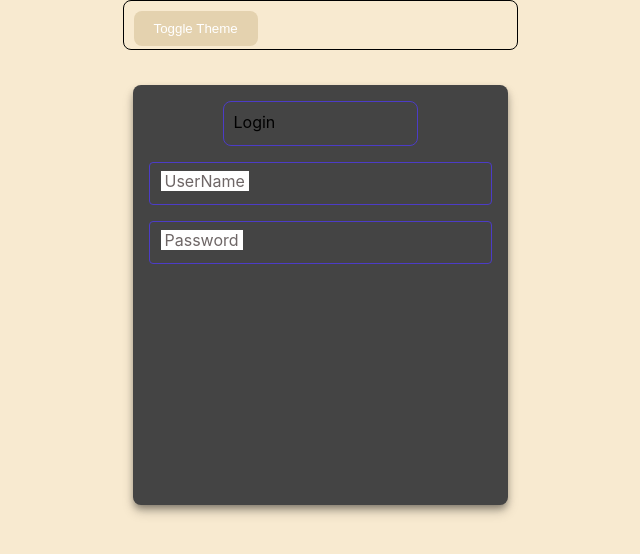
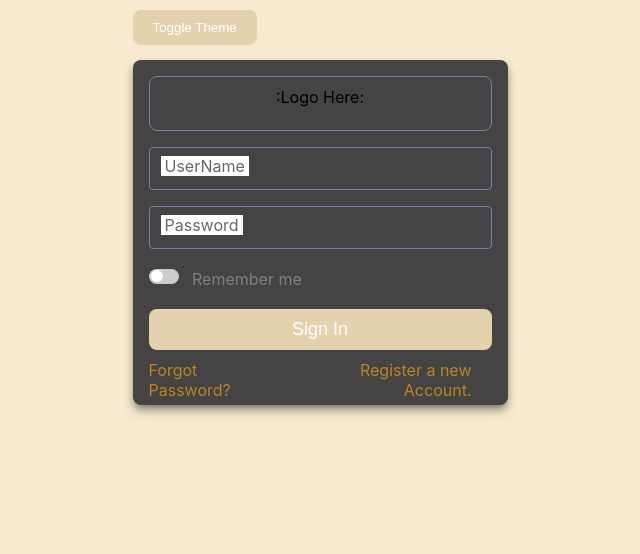
Before and after one commit to ddcroft73/life-package-fe, a React (Create React App) app: page / in a window 1280 px wide. Shown: the top 554 px of the page, without its empty margins (320-960 px from the left). Built offline with nearby package versions, Linux system fonts and the light colour scheme.

Commit message:
getting closer on decideing a pallete for Dark.

```diff
--- a/src/App.css
+++ b/src/App.css
@@ -30,6 +30,8 @@ body {
 
   display: flex;
   justify-content: center;
+  align-items: center;
+  flex-direction: column;
 }
 
 /* dark theme */
--- a/src/App.js
+++ b/src/App.js
@@ -14,6 +14,7 @@ const App = () => {
             <Box style={{
                 height: 50,
                 width: '100%',
+                border:"none",
             }}><ThemeToggle /></Box>
 
             <Login />
--- a/src/components/Login.js
+++ b/src/components/Login.js
@@ -6,7 +6,7 @@ import Button from "../components/elements/Button.js";
 import TextBox from '../components/elements/TextBox.js'
 import ThemeContext from '../theme/ThemeContext';
 import Paper from '../components/elements/Paper.js'
-
+import ToggleSwitch from '../components/elements/ToggleSwitch.js'
 
 const  Login = () => {
   const [email, setEmail] = useState('');
@@ -33,16 +33,32 @@ const  Login = () => {
        <Paper elevation={4}
             style={{
               width: '375px',
-              height: '420px',
+              height: '345px',
               backgroundColor: '#444444',
             }}>
 
 
            <Box style={{ border:'none',height:'auto', width:'100%', padding: 0, display: 'flex', justifyContent: 'center',}}>
-              <Box style={{backgroundColor:'#444444',border:"1px solid #4c3cc7",height:45, width:195}}>Login</Box>
+              <Box style={{
+                textAlign: "center",
+                backgroundColor:'#44644',
+                border:"1px solid #817caa", height:55, width:"100%"}}>:Logo Here:</Box>
            </Box>
            <TextBox  label="UserName" type="text" width="100%" containerPadding={0} />
            <TextBox  label="Password" type="password" width="100%" containerPadding={0} />
+           <Box style={{border:"none", paddingTop: 20,paddingLeft: 0, color: 'gray'}}
+
+           ><ToggleSwitch />&nbsp;&nbsp;&nbsp;Remember me</Box>
+           <Button style={{marginTop: 10,width: '100%', fontSize:"18px"}}> Sign In</Button>
+
+           <Box style={{border: "none", color: " #bd841b", paddingTop: 10, paddingLeft:0, display: 'flex'}}>
+               <Box style={{border: "none", paddingTop: 0, paddingLeft:0}}>
+                Forgot Password?
+              </Box>
+              <Box style={{border: "none", paddingTop: 0, paddingLeft:10, textAlign: 'end'}}>
+                Register a new Account.
+              </Box>
+           </Box>
        </Paper>
    </Box>
 
--- a/src/components/elements/Box.js
+++ b/src/components/elements/Box.js
@@ -2,8 +2,8 @@
 const Box = ({ children, style }) => {
 
     const defaultStyle = {
-        width: '100%',
-        height: '100%',
+        width: 'auto',
+        height: 'auto',
         border: '1px solid black',
         borderRadius: '8px',
         padding: 10,
--- a/src/components/elements/TextBox.css
+++ b/src/components/elements/TextBox.css
@@ -7,7 +7,7 @@
 }
 
 .floating-label-input {
-  border: 1px solid #4c3cc7;
+  border: 1px solid #817caa;  /*#4c3cc7;*/
   border-radius: 4px;
   padding: 10px 12px;
   transition: all 0.3s ease;
--- /dev/null
+++ b/src/components/elements/ToggleSwitch.css
@@ -0,0 +1,54 @@
+
+.toggle-switch {
+    position: relative;
+    display: inline-block;
+    width: 30px;
+    height: 15px;
+  }
+
+  .toggle-switch input {
+    opacity: 0;
+    width: 0;
+    height: 0;
+  }
+
+  .slider {
+    position: absolute;
+    cursor: pointer;
+    top: 0;
+    left: 0;
+    right: 0;
+    bottom: 0;
+    background-color: #ccc;
+    transition: 0.4s;
+    border-radius: 34px;
+  }
+
+  .slider:before {
+    position: absolute;
+    content: "";
+    height: 12px;
+    width: 12px;
+    left: 2px;
+    bottom: 2px;
+    background-color: white;
+    transition: 0.4s;
+    border-radius: 50%;
+  }
+
+  input:checked + .slider {
+    background-color: #007bff;
+  }
+
+  input:checked + .slider:before {
+    transform: translateX(14px);
+  }
+
+  /* Rounded sliders */
+  .slider.round {
+    border-radius: 34px;
+  }
+
+  .slider.round:before {
+    border-radius: 50%;
+  }
--- /dev/null
+++ b/src/components/elements/ToggleSwitch.js
@@ -0,0 +1,25 @@
+
+import './ToggleSwitch.css';
+import { useState } from 'react';
+
+const ToggleSwitch = () => {
+
+    const [isChecked, setIsChecked] = useState(false);
+
+    const handleToggle = () => {
+      setIsChecked(!isChecked);
+    };
+
+    return (
+      <label className="toggle-switch">
+        <input
+          type="checkbox"
+          checked={isChecked}
+          onChange={handleToggle}
+        />
+        <span className="slider"></span>
+      </label>
+    );
+  };
+
+  export default ToggleSwitch;
```
Also changed, not shown: 1 other file (tests, documents, lock files or other folders).
